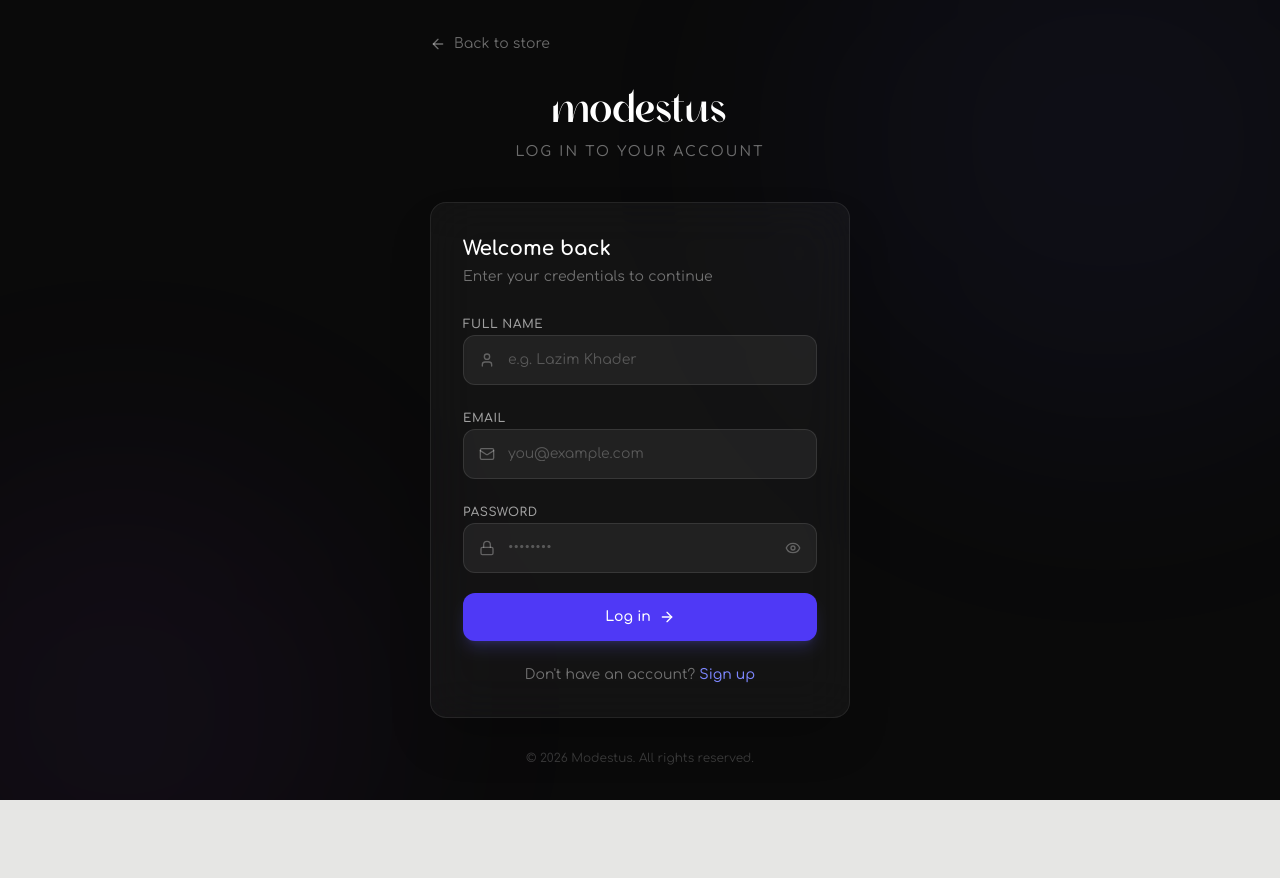
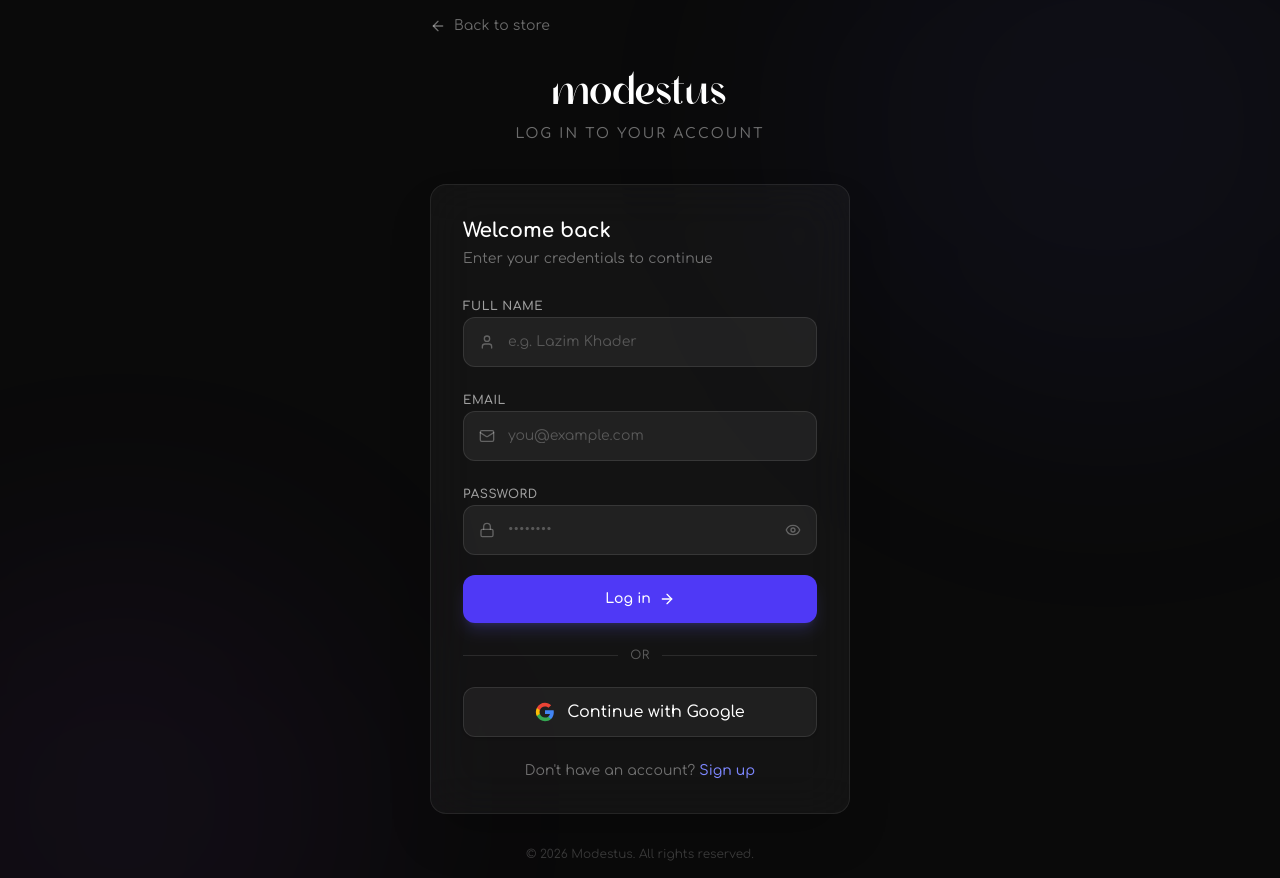
Before and after one commit to lazimn1/Modestus, a Next.js app: page /login in a window 1280 px wide. Before the commit the page ends 800 px from the top, so only its background shows below. Built offline with nearby package versions, Linux system fonts and the light colour scheme; no server answers.

Commit message:
feat(auth): add Google OAuth login integration with callback handler and UI buttons

```diff
--- /dev/null
+++ b/src/app/auth/callback/route.ts
@@ -0,0 +1,36 @@
+import { createClient } from "@/utils/supabase/server";
+import { cookies } from "next/headers";
+import { NextResponse } from "next/server";
+
+export async function GET(request: Request) {
+  const { searchParams, origin } = new URL(request.url);
+  const code = searchParams.get("code");
+  const next = searchParams.get("next") ?? "/";
+
+  if (code) {
+    const cookieStore = await cookies();
+    const supabase = createClient(cookieStore);
+    const { error } = await supabase.auth.exchangeCodeForSession(code);
+    if (!error) {
+      const isLocalEnv = process.env.NODE_ENV === "development";
+      if (isLocalEnv) {
+        return NextResponse.redirect(`${origin}${next}`);
+      } else {
+        const forwardedHost = request.headers.get("x-forwarded-host");
+        const isSecure =
+          request.headers.get("x-forwarded-proto") === "https" ||
+          request.url.startsWith("https");
+        const protocol = isSecure ? "https" : "http";
+        if (forwardedHost) {
+          return NextResponse.redirect(`${protocol}://${forwardedHost}${next}`);
+        } else {
+          return NextResponse.redirect(`${origin}${next}`);
+        }
+      }
+    }
+  }
+
+  return NextResponse.redirect(
+    `${origin}/login?error=Could not authenticate with Google`
+  );
+}
--- a/src/app/login/page.tsx
+++ b/src/app/login/page.tsx
@@ -52,6 +52,22 @@
     }
 
     router.refresh();
+  };
+
+  const handleGoogleSignIn = async () => {
+    setError("");
+    const supabase = createClient();
+    const { error: authError } = await supabase.auth.signInWithOAuth({
+      provider: "google",
+      options: {
+        redirectTo: `${window.location.origin}/auth/callback`,
+      },
+    });
+
+    if (authError) {
+      console.error("Google Sign-in Error:", authError);
+      setError(authError.message || "Failed to initialize Google login.");
+    }
   };
 
   return (
@@ -183,6 +199,38 @@
             </button>
           </form>
 
+          <div className="mt-6 flex items-center gap-3">
+            <div className="flex-1 h-px bg-white/10" />
+            <span className="text-white/30 text-xs tracking-wider uppercase font-medium">Or</span>
+            <div className="flex-1 h-px bg-white/10" />
+          </div>
+
+          <button
+            type="button"
+            onClick={handleGoogleSignIn}
+            className="mt-6 w-full flex items-center justify-center gap-3 bg-white/5 hover:bg-white/10 text-white font-medium py-3 px-4 rounded-xl border border-white/10 transition-colors shadow-sm"
+          >
+            <svg className="w-5 h-5" viewBox="0 0 24 24">
+              <path
+                fill="#4285F4"
+                d="M22.56 12.25c0-.78-.07-1.53-.2-2.25H12v4.26h5.92c-.26 1.37-1.04 2.53-2.21 3.31v2.77h3.57c2.08-1.92 3.28-4.74 3.28-8.09z"
+              />
+              <path
+                fill="#34A853"
+                d="M12 23c2.97 0 5.46-.98 7.28-2.66l-3.57-2.77c-.98.66-2.23 1.06-3.71 1.06-2.86 0-5.29-1.93-6.16-4.53H2.18v2.84C3.99 20.53 7.7 23 12 23z"
+              />
+              <path
+                fill="#FBBC05"
+                d="M5.84 14.09c-.22-.66-.35-1.36-.35-2.09s.13-1.43.35-2.09V7.06H2.18C1.43 8.55 1 10.22 1 12s.43 3.45 1.18 4.94l2.85-2.22.81-.63z"
+              />
+              <path
+                fill="#EA4335"
+                d="M12 5.38c1.62 0 3.06.56 4.21 1.64l3.15-3.15C17.45 2.09 14.97 1 12 1 7.7 1 3.99 3.47 2.18 7.06l3.66 2.84c.87-2.6 3.3-4.52 6.16-4.52z"
+              />
+            </svg>
+            Continue with Google
+          </button>
+
           <div className="mt-6 text-center">
             <p className="text-white/40 text-sm">
               Don&apos;t have an account?{' '}
--- a/src/app/signup/page.tsx
+++ b/src/app/signup/page.tsx
@@ -56,6 +56,22 @@
     }
   };
 
+  const handleGoogleSignIn = async () => {
+    setError("");
+    const supabase = createClient();
+    const { error: authError } = await supabase.auth.signInWithOAuth({
+      provider: "google",
+      options: {
+        redirectTo: `${window.location.origin}/auth/callback`,
+      },
+    });
+
+    if (authError) {
+      console.error("Google Sign-in Error:", authError);
+      setError(authError.message || "Failed to initialize Google login.");
+    }
+  };
+
   return (
     <div className="min-h-screen bg-[#0a0a0a] flex items-center justify-center px-4 relative overflow-hidden">
       {/* Background decorative elements */}
@@ -99,7 +115,7 @@
           {success ? (
             <div className="text-center space-y-4">
               <div className="bg-green-500/10 border border-green-500/20 rounded-xl px-4 py-6 text-green-400 text-sm">
-                Account created successfully! If you didn't get automatically logged in, please check your email for a confirmation link.
+                Account created successfully! If you didn&apos;t get automatically logged in, please check your email for a confirmation link.
               </div>
               <Link
                 href="/login"
@@ -109,7 +125,8 @@
               </Link>
             </div>
           ) : (
-            <form onSubmit={handleSignup} className="space-y-5">
+            <>
+              <form onSubmit={handleSignup} className="space-y-5">
               {/* Name */}
               <div className="space-y-2">
                 <label className="text-white/60 text-xs font-semibold uppercase tracking-wider">
@@ -198,6 +215,39 @@
                 )}
               </button>
             </form>
+
+            <div className="mt-6 flex items-center gap-3">
+              <div className="flex-1 h-px bg-white/10" />
+              <span className="text-white/30 text-xs tracking-wider uppercase font-medium">Or</span>
+              <div className="flex-1 h-px bg-white/10" />
+            </div>
+
+            <button
+              type="button"
+              onClick={handleGoogleSignIn}
+              className="mt-6 w-full flex items-center justify-center gap-3 bg-white/5 hover:bg-white/10 text-white font-medium py-3 px-4 rounded-xl border border-white/10 transition-colors shadow-sm"
+            >
+              <svg className="w-5 h-5" viewBox="0 0 24 24">
+                <path
+                  fill="#4285F4"
+                  d="M22.56 12.25c0-.78-.07-1.53-.2-2.25H12v4.26h5.92c-.26 1.37-1.04 2.53-2.21 3.31v2.77h3.57c2.08-1.92 3.28-4.74 3.28-8.09z"
+                />
+                <path
+                  fill="#34A853"
+                  d="M12 23c2.97 0 5.46-.98 7.28-2.66l-3.57-2.77c-.98.66-2.23 1.06-3.71 1.06-2.86 0-5.29-1.93-6.16-4.53H2.18v2.84C3.99 20.53 7.7 23 12 23z"
+                />
+                <path
+                  fill="#FBBC05"
+                  d="M5.84 14.09c-.22-.66-.35-1.36-.35-2.09s.13-1.43.35-2.09V7.06H2.18C1.43 8.55 1 10.22 1 12s.43 3.45 1.18 4.94l2.85-2.22.81-.63z"
+                />
+                <path
+                  fill="#EA4335"
+                  d="M12 5.38c1.62 0 3.06.56 4.21 1.64l3.15-3.15C17.45 2.09 14.97 1 12 1 7.7 1 3.99 3.47 2.18 7.06l3.66 2.84c.87-2.6 3.3-4.52 6.16-4.52z"
+                />
+              </svg>
+              Continue with Google
+            </button>
+            </>
           )}
 
           {!success && (
```
